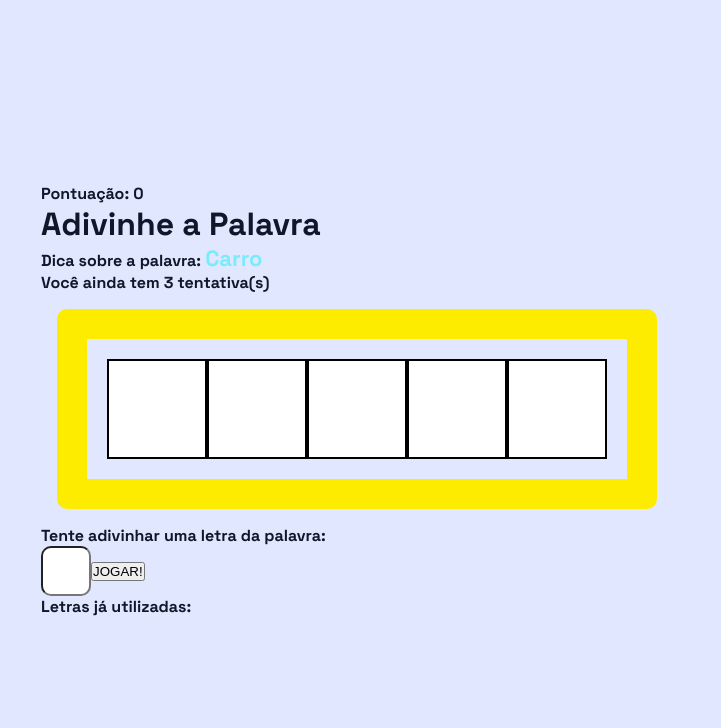
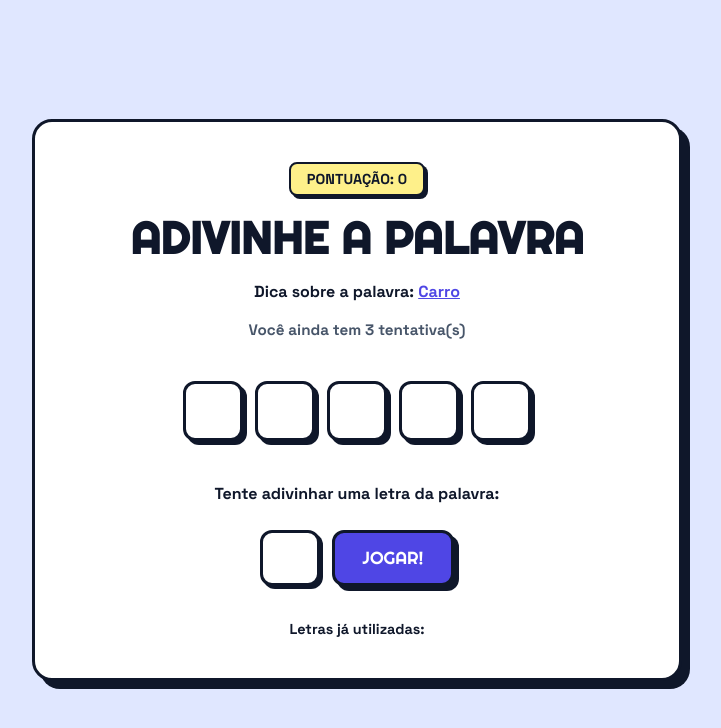
Before and after one commit to kauanzin222/Projeto-SecretWord, a React (Vite) app in the folder SecretWord/: page / in a window 1280 px wide. Both pictures are taken after a click on the button "COMEÇAR JOGO". Shown: the top 728 px of the page, without its empty margins (283-1004 px from the left). Built offline with nearby package versions, Linux system fonts and the light colour scheme.

Commit message:
Remodulando estilo da página de jogo

```diff
--- a/SecretWord/src/components/Jogo.jsx
+++ b/SecretWord/src/components/Jogo.jsx
@@ -22,22 +22,26 @@ const Jogo = ({
     }
 
     return (
-        <div className='container'>
-            <p>Pontuação: {pontuacao}</p>
-            <h1>Adivinhe a Palavra</h1>
+        <div className={styles.container}>
+            <div className={styles.pontuacaoBadge}>
+                Pontuação: {pontuacao}
+            </div>
+
+            <h1 className={styles.title}>Adivinhe a Palavra</h1>
+
             <p>Dica sobre a palavra: <span className={styles.dica}>{categoria}</span></p>
-            <p>Você ainda tem {tentativas} tentativa(s)</p>
+            <p className={styles.tentativas}>Você ainda tem {tentativas} tentativa(s)</p>
 
             <div className={styles.containerPalavra}>
                 {letras.map((letra, i) =>
-                    <div className={styles.quadPalavra} value={letra} key={i}>
+                    <div className={styles.quadPalavra} key={i}>
                         {letrasChute.includes(letra) ? letra : ''}
                     </div>)}
             </div>
 
             <p>Tente adivinhar uma letra da palavra:</p>
 
-            <form onSubmit={handleSubmit}>
+            <form onSubmit={handleSubmit} className={styles.formContainer}>
                 <input
                     type="text"
                     className={styles.inputLetra}
@@ -47,10 +51,13 @@ const Jogo = ({
                     ref={inputLetra}
                     onChange={(e) => { setLetraEscolhida(e.target.value.toUpperCase()) }} />
 
-                <button type='submit'>JOGAR!</button>
+                <button type='submit' className={styles.btnJogar}>JOGAR!</button>
             </form>
-            <p>Letras já utilizadas:</p>
-            {letrasErradas.join(', ')}
+
+            <div className={styles.letrasUsadasContainer}>
+                <p>Letras já utilizadas:</p>
+                <span className={styles.letrasUsadas}>{letrasErradas.join(', ')}</span>
+            </div>
         </div>
     )
 }
--- a/SecretWord/src/components/Jogo.module.css
+++ b/SecretWord/src/components/Jogo.module.css
@@ -1,39 +1,162 @@
-.quadPalavra {
-    background-color: white;
-    color: black;
-    font-size: 50px;
+/* Jogo.module.css */
 
-    display: flex;
-    align-items: center;
-    justify-content: center;
+.container {
+  display: flex;
+  flex-direction: column;
+  align-items: center;
+  justify-content: center;
+  gap: 18px;
 
-    width: 100px;
-    height: 100px;
-    border: 2px solid black;
+  background-color: var(--card-bg);
+  border: 3.5px solid var(--border-color);
+  border-radius: 20px;
+  box-shadow: var(--shadow-card);
+
+  padding: 40px 32px;
+  max-width: 650px;
+  width: 100%;
+  text-align: center;
+
+  /* Mantém o mesmo efeito de entrada da Tela Inicial */
+  animation: popFadeIn 0.5s cubic-bezier(0.16, 1, 0.3, 1) forwards;
 }
 
+.pontuacaoBadge {
+  font-family: var(--font-body);
+  font-size: 0.9rem;
+  font-weight: 800;
+  text-transform: uppercase;
+
+  background-color: var(--badge-bg);
+  border: 2px solid var(--border-color);
+  border-radius: 8px;
+  padding: 6px 16px;
+  box-shadow: 3px 3px 0px var(--border-color);
+}
+
+.title {
+  font-family: var(--font-title);
+  font-size: clamp(2rem, 5vw, 2.8rem);
+  text-transform: uppercase;
+  color: var(--text-main);
+  line-height: 1.1;
+}
+
+.dica {
+  font-family: var(--font-body);
+  font-weight: 800;
+  color: var(--accent-btn);
+  text-decoration: underline;
+}
+
+.tentativas {
+  font-size: 0.95rem;
+  font-weight: 700;
+  color: #475569;
+}
+
+/* Container flexível para as cartas da palavra */
 .containerPalavra {
-    display: inline-flex;
+  display: flex;
+  flex-wrap: wrap;
+  justify-content: center;
+  gap: 12px;
+  margin: 16px 0;
+  padding: 8px;
+}
 
-    padding: 20px;
-    margin: 16px;
+/* Cada letra individual estilizada como uma peça de tabuleiro */
+.quadPalavra {
+  width: 60px;
+  height: 60px;
 
-    border: 30px solid rgb(253, 236, 0);
-    border-radius: 10px;
+  background-color: #ffffff;
+  border: 3.5px solid var(--border-color);
+  border-radius: 12px;
+  box-shadow: 4px 4px 0px var(--border-color);
+
+  display: flex;
+  align-items: center;
+  justify-content: center;
+
+  font-family: var(--font-title);
+  font-size: 2rem;
+  color: var(--text-main);
+  text-transform: uppercase;
+}
+
+/* Formulário de jogada */
+.formContainer {
+  display: flex;
+  align-items: center;
+  justify-content: center;
+  gap: 12px;
+  margin: 8px 0;
 }
 
 .inputLetra {
-    height: 50px;
-    width: 50px;
+  width: 60px;
+  height: 56px;
 
-    color: black;
-    text-align: center;
+  border: 3px solid var(--border-color);
+  border-radius: 12px;
+  box-shadow: 3px 3px 0px var(--border-color);
 
-    border-radius: 10px;
+  font-family: var(--font-title);
+  font-size: 1.8rem;
+  text-align: center;
+  color: var(--text-main);
+  background-color: #ffffff;
+
+  outline: none;
+  transition: transform 0.1s ease, box-shadow 0.1s ease;
 }
 
-.dica {
-    color: rgb(120, 236, 252);
-    font-weight: bold;
-    font-size: 22px;
+.inputLetra:focus {
+  border-color: var(--accent-btn);
+  box-shadow: 4px 4px 0px var(--accent-btn);
 }
+
+.btnJogar {
+  font-family: var(--font-title);
+  font-size: 1.1rem;
+  text-transform: uppercase;
+  height: 56px;
+
+  padding: 0 28px;
+
+  background-color: var(--accent-btn);
+  color: var(--text-btn);
+
+  border: 3px solid var(--border-color);
+  border-radius: 12px;
+  box-shadow: var(--shadow-btn);
+
+  cursor: pointer;
+  transition: transform 0.1s ease, box-shadow 0.1s ease, background-color 0.2s ease;
+}
+
+.btnJogar:hover {
+  transform: translate(-2px, -2px);
+  box-shadow: var(--shadow-btn-hover);
+  background-color: var(--accent-btn-hover);
+}
+
+.btnJogar:active {
+  transform: translate(3px, 3px);
+  box-shadow: var(--shadow-btn-active);
+}
+
+/* Bloco de letras erradas */
+.letrasUsadasContainer {
+  margin-top: 8px;
+  font-size: 0.9rem;
+  font-weight: 700;
+  color: var(--text-main);
+}
+
+.letrasUsadas {
+  font-family: var(--font-title);
+  color: #ef4444; /* Vermelho para destaque das erradas */
+  letter-spacing: 2px;
+}
```
